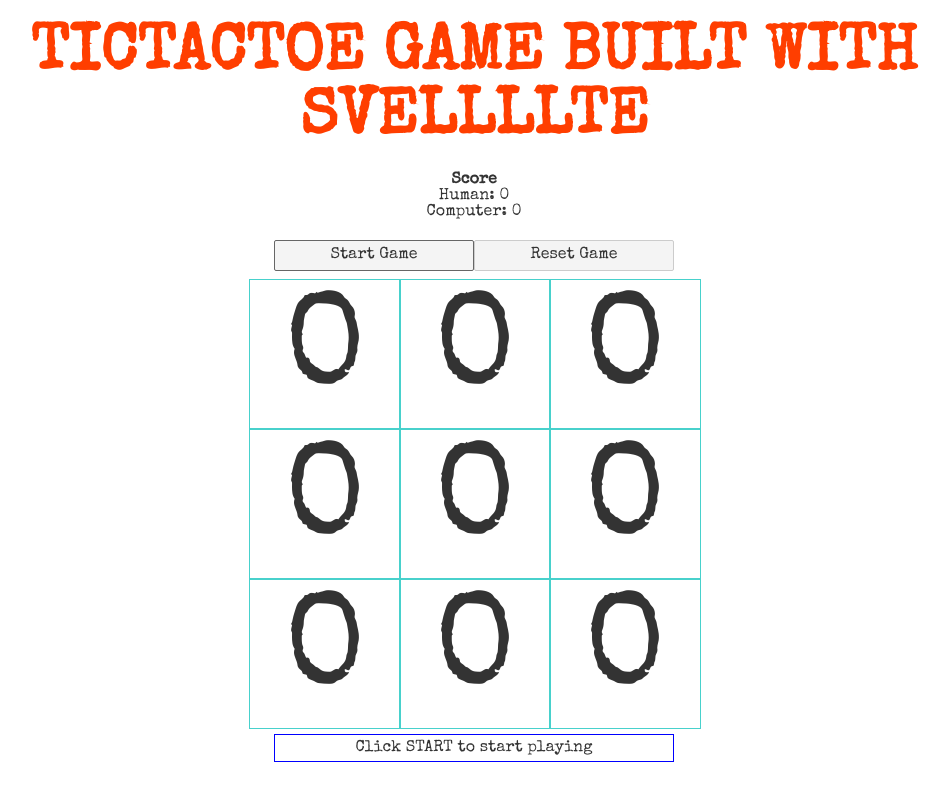
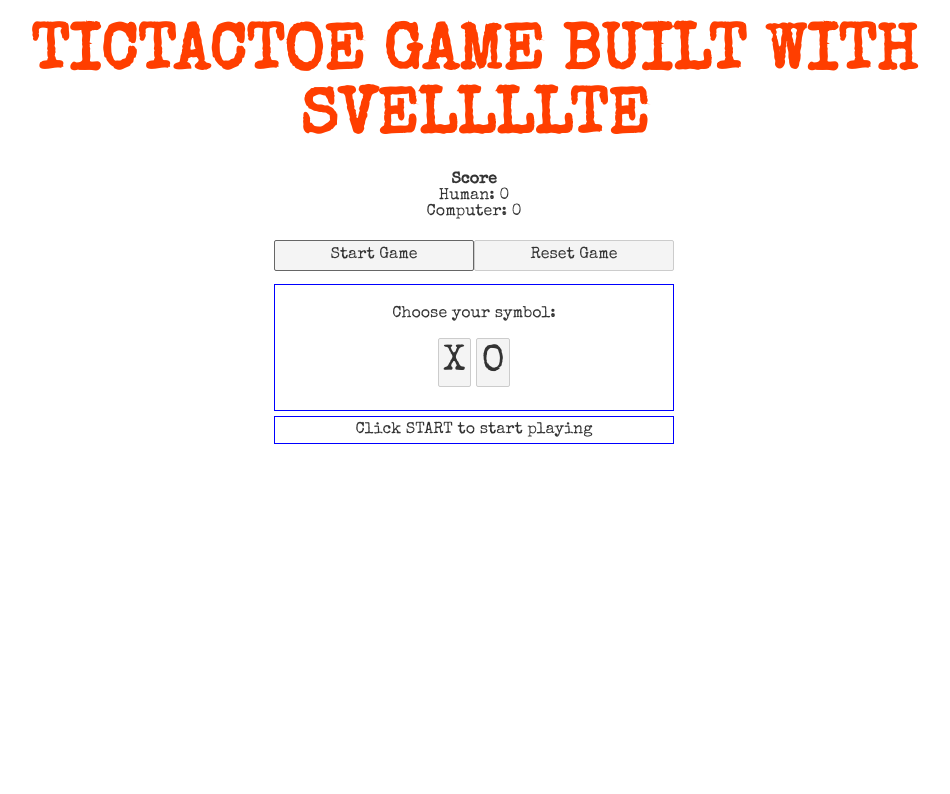
Before and after one commit to vaidotasp/svelte-ttt, a Svelte app: page / in a window 1280 px wide. Both pictures are taken after a click on the button "Start Game". Shown: the top 794 px of the page, without its empty margins (166-1116 px from the left). Built offline with nearby package versions, Linux system fonts and the light colour scheme.

Commit message:
game engine setup and player choosing component

```diff
--- a/src/App.svelte
+++ b/src/App.svelte
@@ -1,17 +1,24 @@
 <script lang="ts">
-    import {score} from './stores'
     import Score from './Score.svelte'
     import GameBoard from './GameBoard.svelte'
     import StatusBar from './StatusBar.svelte'
+    import ChoosePlayer from './ChoosePlayer.svelte'
 
-    function updater(){
-        score.updateScore("human", 5);
+    let gameStarted = false;
+    let playerChosen: null | 'x' | 'o' = null;
+
+    function initGame(){
+        gameStarted = true;
     }
 
-    function initGame(){
-        console.log('game init');
+    function resetGame(){
+        gameStarted = false;
+        playerChosen = null;
     }
 
+    function handleMessage(msg){
+        playerChosen = msg.detail.value;
+    }
 </script>
 
 <main>
@@ -20,9 +27,14 @@
         <Score />
         <div class="top-bar">
             <button on:click={initGame}>Start Game</button>
-            <button on:click={initGame}>Reset Game</button>
+            <button on:click={resetGame}>Reset Game</button>
         </div>
-        <GameBoard />
+        {#if gameStarted && !playerChosen}
+            <ChoosePlayer on:message={handleMessage} />
+        {/if}
+        {#if gameStarted && playerChosen}
+            <GameBoard playerChosen={playerChosen} />
+        {/if}
         <StatusBar />
     </div>
 </main>
--- /dev/null
+++ b/src/ChoosePlayer.svelte
@@ -0,0 +1,26 @@
+<script lang="ts">
+    import { createEventDispatcher } from 'svelte';
+    const dispatch = createEventDispatcher();
+    function sendSymbol(val: 'x' | 'o'): void {
+        dispatch('message', { value: val})
+    }
+</script>
+
+
+<div class="choose-player">
+    <p>Choose your symbol:</p>
+    <button on:click={() => sendSymbol('x')}>X</button>
+    <button on:click={() => sendSymbol('o')}>O</button>
+</div>
+
+<style>
+    button {
+        padding: 5px;
+        font-size: 2.3rem;
+    }
+    .choose-player {
+        margin-top: 5px;
+        padding: 5px;
+        border: 1px solid blue;
+    }
+</style>
--- a/src/GameBoard.svelte
+++ b/src/GameBoard.svelte
@@ -1,4 +1,5 @@
 <script lang="ts">
+    export let playerChosen: null | 'x' | 'o';
     import Cell from './Cell.svelte'
     const winningCombinations: Readonly<number[][]> = [
         [0, 1, 2],
@@ -17,6 +18,7 @@
     let gameState: 'running' | 'done' | 'idle' = 'idle';
     console.log('boardState', boardState)
     console.log('currentTurn', currentTurn)
+    console.log(playerChosen);
 </script>
 <div class="gameboard">
     {#each boardState as cell }
```
Also changed, not shown: src/gameEngine.ts (added, +49 -0 lines).
